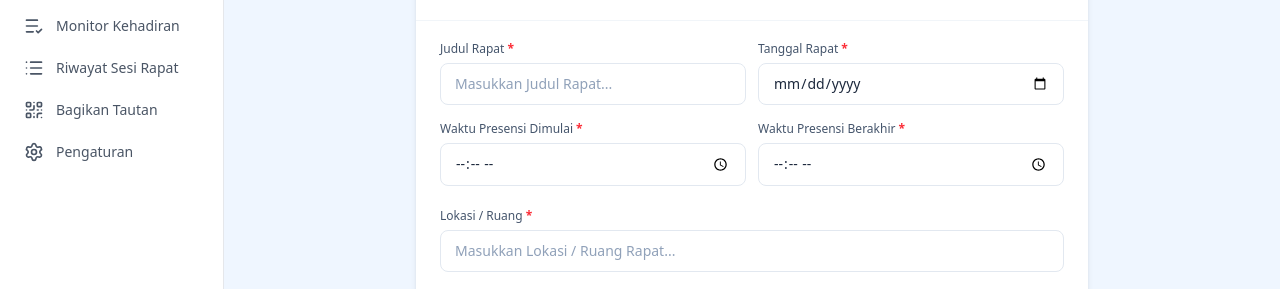
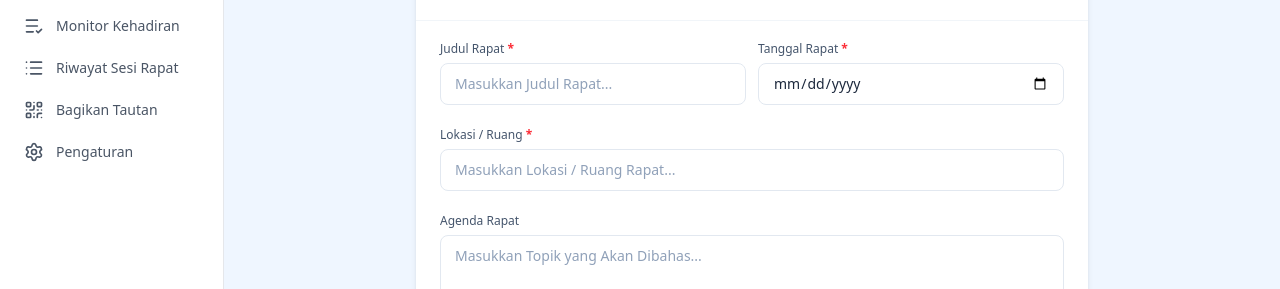
Before and after one commit to muhammad2603/daftar-hadir-rapat-online, a Node project: template views/backend/edit_sesi_rapat.ejs in a window 1280 px wide. Shown: the part 158-447 px from the top of the page. Run offline with Node 20 templates, Linux system fonts and the light colour scheme; the template is opened without the code that fills it, so the values that code supplies are empty; style sheets or scripts are compiled from the project's sources; some libraries are stand-ins or nearby versions.

Commit message:
chore: menghapus kolom input waktu presensi dimulai dan berakhir

```diff
--- a/views/backend/edit_sesi_rapat.ejs
+++ b/views/backend/edit_sesi_rapat.ejs
@@ -35,24 +35,6 @@
                                     class="font-semibold text-red-500">*</span></label>
                             <input type="date" id="tanggalRapat"
                                 value="<%= meetingData.tanggal %>"
-                                class="w-full border border-slate-200 rounded-lg px-3.5 py-2.5 text-sm text-slate-800 placeholder-slate-400 focus:outline-none focus:ring-2 focus:ring-blue-500/30 focus:border-blue-500 transition-colors">
-                        </div>
-                    </div>
-                    <div class="grid grid-cols-2 gap-3">
-                        <div>
-                            <label for="waktuMulaiPresensi"
-                                class="block text-xs font-medium text-slate-600 mb-1.5">Waktu Presensi Dimulai
-                                <span class="font-semibold text-red-500">*</span></label>
-                            <input type="time" id="waktuMulaiPresensi"
-                                value="<%= meetingData.waktu_presensi_dimulai %>"
-                                class="w-full border border-slate-200 rounded-lg px-3.5 py-2.5 text-sm text-slate-800 placeholder-slate-400 focus:outline-none focus:ring-2 focus:ring-blue-500/30 focus:border-blue-500 transition-colors">
-                        </div>
-                        <div>
-                            <label for="waktuAkhirPresensi"
-                                class="block text-xs font-medium text-slate-600 mb-1.5">Waktu Presensi Berakhir
-                                <span class="font-semibold text-red-500">*</span></label>
-                            <input type="time" id="waktuAkhirPresensi"
-                                value="<%= meetingData.waktu_presensi_berakhir %>"
                                 class="w-full border border-slate-200 rounded-lg px-3.5 py-2.5 text-sm text-slate-800 placeholder-slate-400 focus:outline-none focus:ring-2 focus:ring-blue-500/30 focus:border-blue-500 transition-colors">
                         </div>
                     </div>
```
